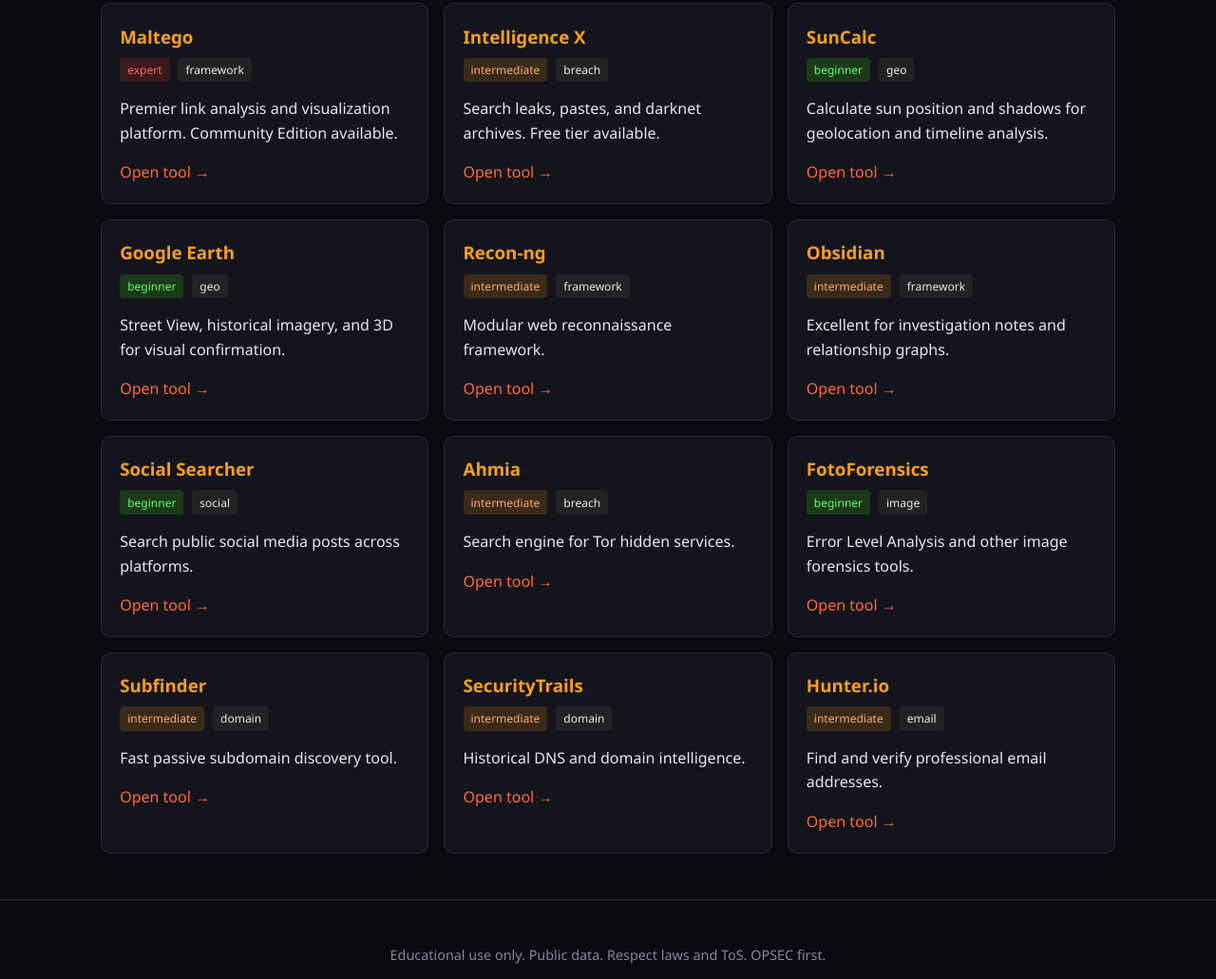
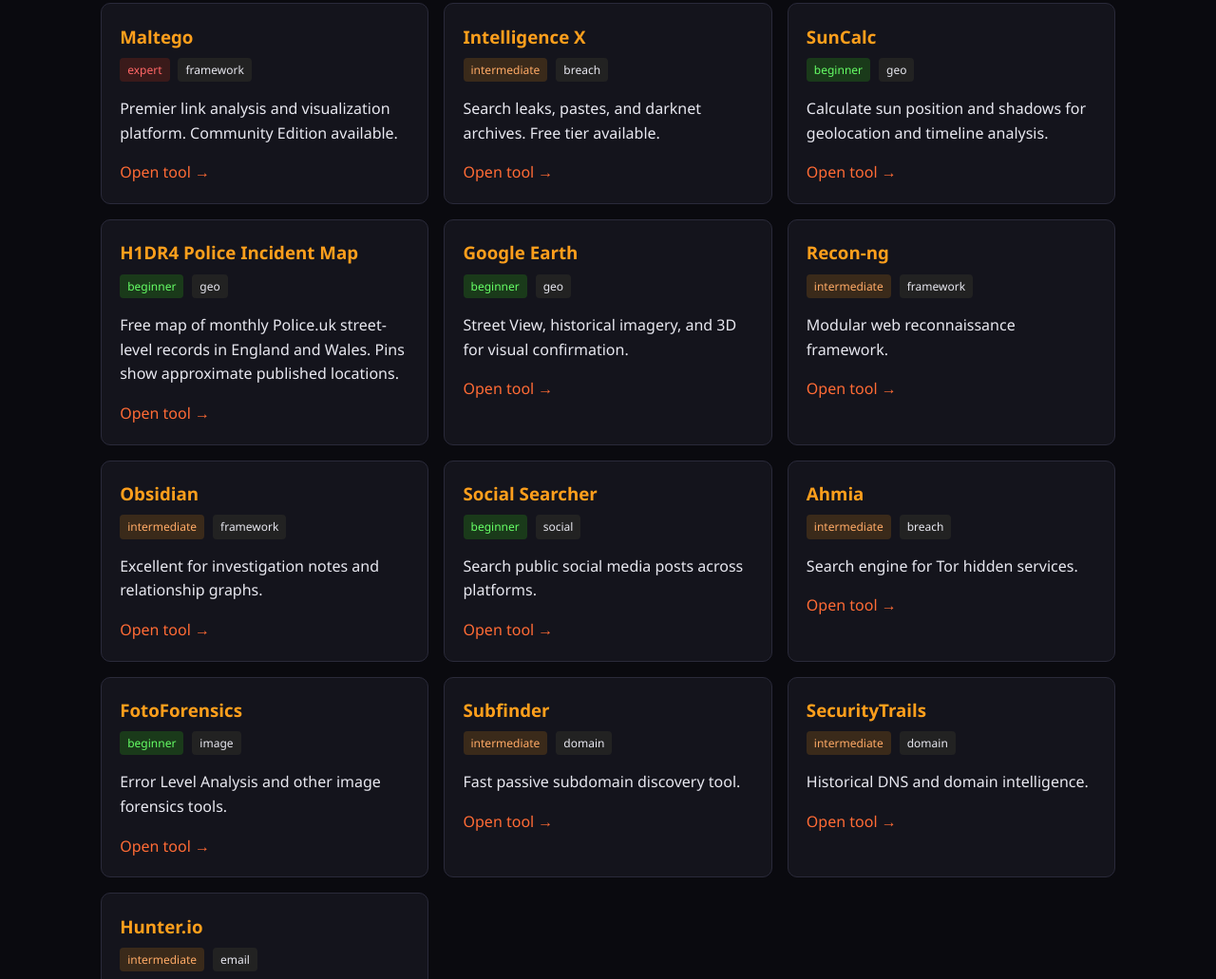
Before and after one commit to masterxhackerx420-oss/osint-tools-array, a plain HTML site: page index.html in a window 1280 px wide. Shown: the part 1820-2851 px from the top of the page at 95% size. Drawn offline with Linux system fonts and the light colour scheme.

Commit message:
Add H1DR4 Police Incident Map

```diff
--- a/index.html
+++ b/index.html
@@ -84,6 +84,7 @@ const tools = [
   { name: "Maltego", level: "expert", cat: "framework", desc: "Premier link analysis and visualization platform. Community Edition available.", url: "https://www.maltego.com" },
   { name: "Intelligence X", level: "intermediate", cat: "breach", desc: "Search leaks, pastes, and darknet archives. Free tier available.", url: "https://intelx.io" },
   { name: "SunCalc", level: "beginner", cat: "geo", desc: "Calculate sun position and shadows for geolocation and timeline analysis.", url: "https://www.suncalc.org" },
+  { name: "H1DR4 Police Incident Map", level: "beginner", cat: "geo", desc: "Free map of monthly Police.uk street-level records in England and Wales. Pins show approximate published locations.", url: "https://h1dr4.dev/map" },
   { name: "Google Earth", level: "beginner", cat: "geo", desc: "Street View, historical imagery, and 3D for visual confirmation.", url: "https://earth.google.com" },
   { name: "Recon-ng", level: "intermediate", cat: "framework", desc: "Modular web reconnaissance framework.", url: "https://github.com/lanmaster53/recon-ng" },
   { name: "Obsidian", level: "intermediate", cat: "framework", desc: "Excellent for investigation notes and relationship graphs.", url: "https://obsidian.md" },
```
Also changed, not shown: 1 other file.
